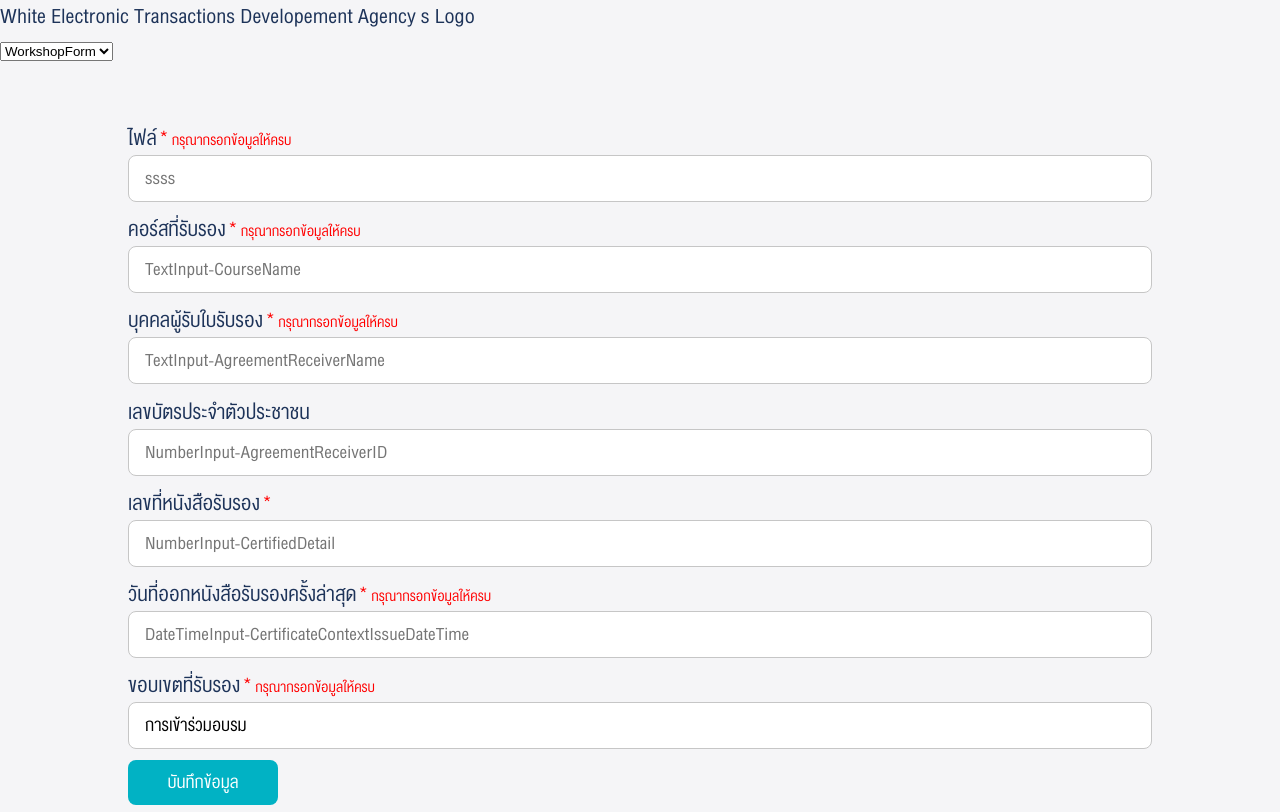
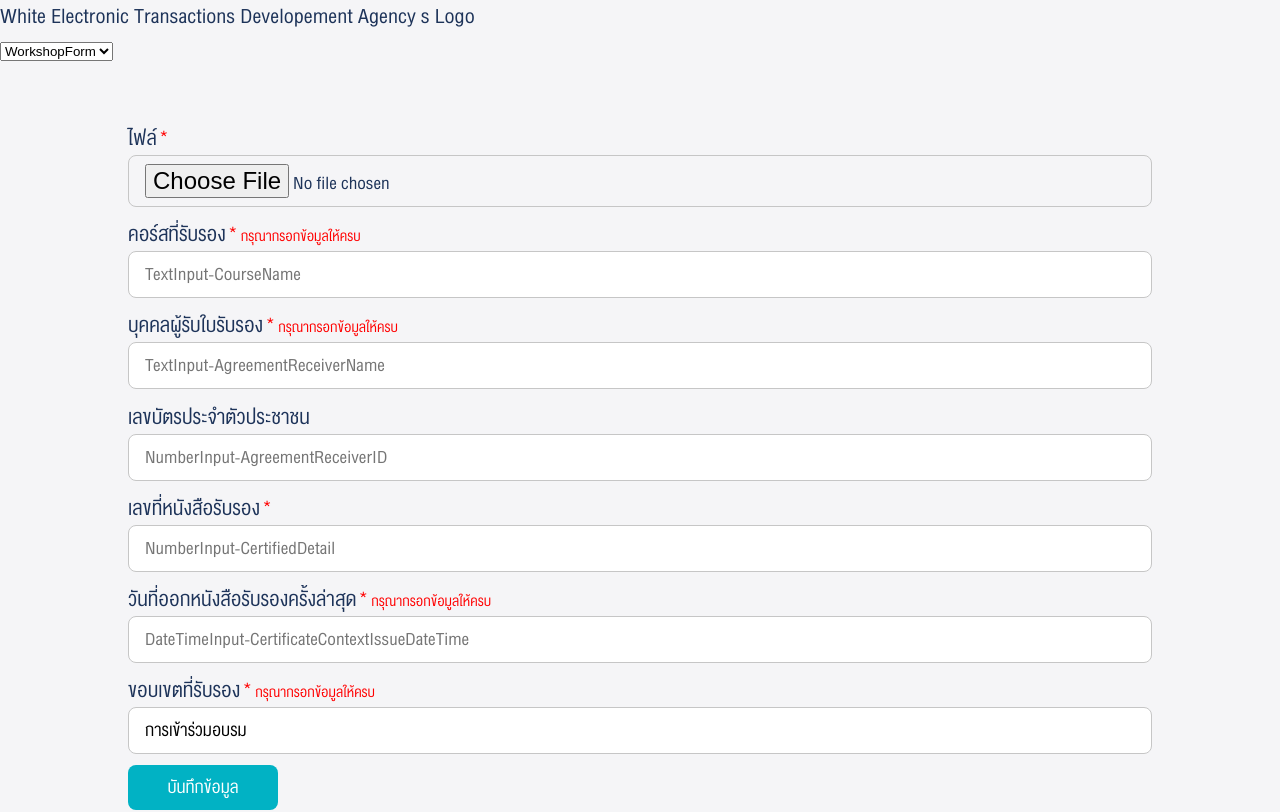
Before and after one commit to krittamark/e-signer-form, a React (Create React App) app: page / in a window 1280 px wide. Shown: the top 812 px of the page. Built offline with nearby package versions, Linux system fonts and the light colour scheme.

Commit message:
Add file input support

```diff
--- a/src/components/Form/Input.jsx
+++ b/src/components/Form/Input.jsx
@@ -1,3 +1,4 @@
+import FileInput from './InputType/File';
 import TextInput from './InputType/Text';
 import NumberInput from './InputType/Number';
 import '../../utils/styles/Input.css';
@@ -11,7 +12,7 @@ const Input = ({ detail }) => {
             break;
 
         case "File":
-            formInput = <TextInput detail={detail} />
+            formInput = <FileInput detail={detail} />
             break;
 
         case "DateTime":
--- /dev/null
+++ b/src/components/Form/InputType/File.jsx
@@ -0,0 +1,20 @@
+const Button = ({ detail }) => {
+    return (
+        <div className='form-group'>
+            <label htmlFor={ detail.Name }>
+                { detail.Label }
+            </label>
+            { (detail.Required || false) ? <span className="form-required"></span> : null }
+            <input
+                className='form-input formfile'
+                type='file'
+                name={ detail.Name || "" }
+                id={ detail.Name || "" }
+                accept={ detail.Accept || "" }
+                required={ detail.Required || false }
+            />
+        </div>
+    );
+};
+
+export default Button;
--- a/src/config/form.js
+++ b/src/config/form.js
@@ -12,7 +12,7 @@ const workshopForm = {
 			Name: "File",
 			Label: "ไฟล์",
 			Type: "File",
-			Placeholder: "ssss",
+			Accept: "image/*, video/*",
 			Required: true,
 		},
 		{
```
